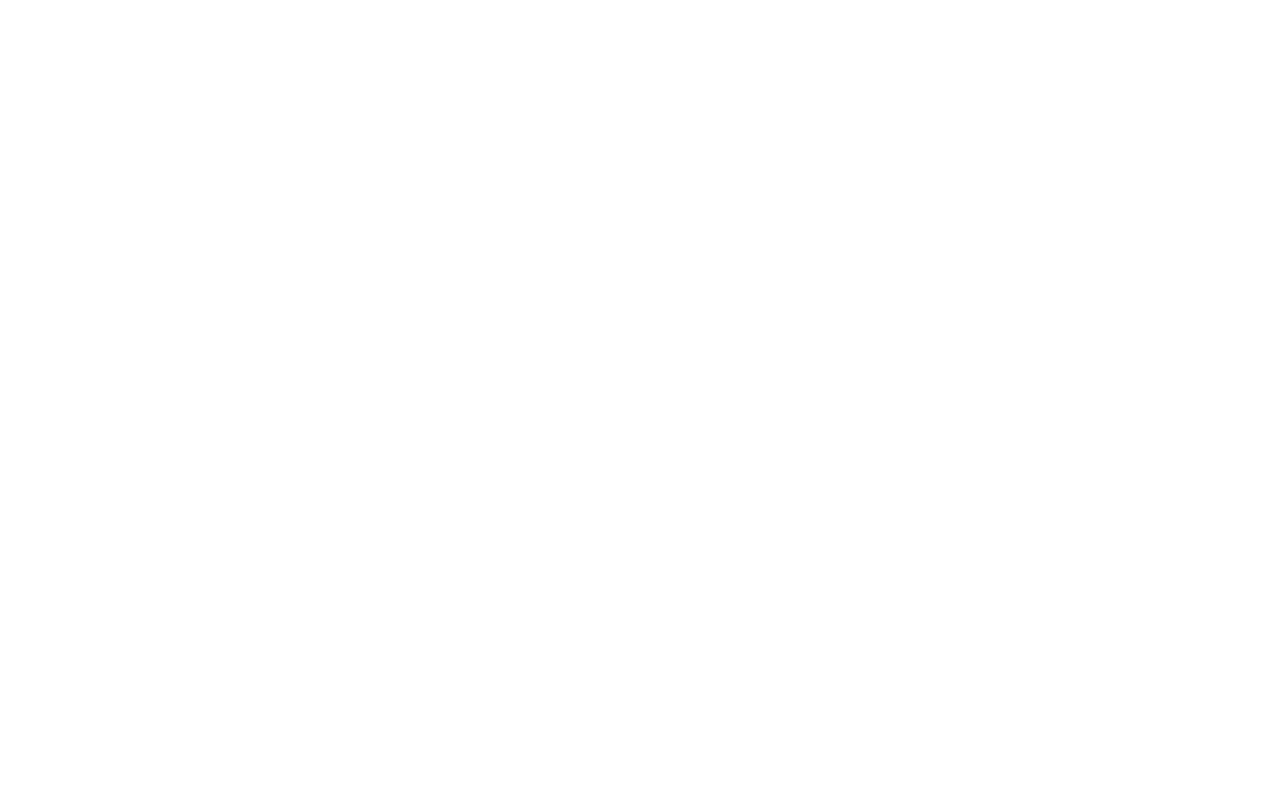
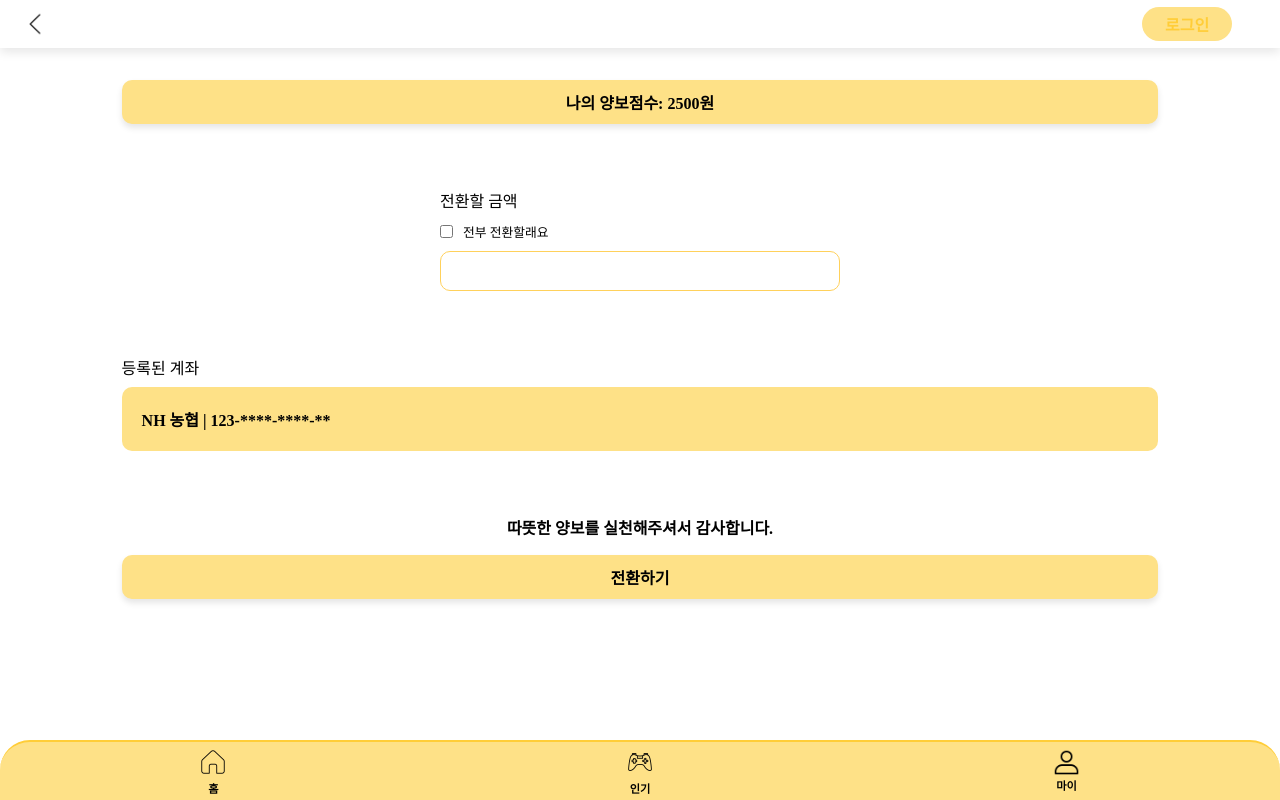
Before and after one commit to Bewheneverwhatiwant/YieldMe, a React (Vite) app in the folder yieldme/: page /cashback in a window 1280 px wide. Before the commit this address had no page. Built offline with nearby package versions, Linux system fonts and the light colour scheme.

Commit message:
[ADD] 캐시백 화면 추가

```diff
--- a/yieldme/src/Router.jsx
+++ b/yieldme/src/Router.jsx
@@ -14,6 +14,7 @@
 import YieldHistory from './pages/mainpage/mypage/yieldhistory';
 import PointCharge from './pages/mainpage/mypage/pointcharge';
 import Favor from './pages/mainpage/favor/favor';
+import Cashback from './pages/mainpage/homepage/cashback';
 
 const AppRouter = () => {
     return (
@@ -33,6 +34,7 @@
                     <Route path="/myyield" element={<MyYield />} />
                     <Route path="/yieldhistory" element={<YieldHistory />} />
                     <Route path="/pointcharge" element={<PointCharge />} />
+                    <Route path="/cashback" element={<Cashback />} />
                 </Route>
             </Routes>
         </Router>
--- /dev/null
+++ b/yieldme/src/pages/mainpage/homepage/cashback.jsx
@@ -0,0 +1,160 @@
+import React, { useState } from 'react';
+import styled from 'styled-components';
+import CustomColumn from '../../../Components/Container/CustomColumn';
+import CustomRow from '../../../Components/Container/CustomRow';
+import CustomFont from '../../../Components/Container/CustomFont';
+
+const ContainerCenter = styled.div`
+  display: flex;
+  flex-direction: column;
+  align-items: center;
+  gap: 10px;
+  width: 100%;
+  min-height: 100vh;
+`;
+
+const PageContainer = styled(ContainerCenter)`
+  width: 100%;
+  display: flex;
+  flex-direction: column;
+  justify-content: flex-start;
+  padding-top: 10vh;
+  padding-bottom: 5vh;
+  gap: 6rem;
+  position: relative;
+  background-color: white;
+  padding-bottom: 10vh;
+`;
+
+const PointsDisplay = styled.div`
+display: flex;
+align-itmes: center;
+justify-content: center;
+width: 90%;
+  background-color: #FEE187;
+  padding: 10px;
+  border-radius: 10px;
+  box-shadow: 0px 4px 6px rgba(0, 0, 0, 0.1);
+`;
+
+const FormGroup = styled.div`
+  display: flex;
+  flex-direction: column;
+  align-items: flex-start;
+  width: 100%;
+  max-width: 400px;
+  gap: 10px;
+`;
+
+const Input = styled.input`
+  width: 100%;
+  padding: 10px;
+  border: 1px solid #FFD15B;
+  border-radius: 10px;
+  font-size: 1rem;
+`;
+
+const CheckboxGroup = styled.div`
+  display: flex;
+  align-items: center;
+  gap: 10px;
+`;
+
+const AccountInfo = styled.div`
+  background-color: #FEE187;
+  padding: 20px;
+  border-radius: 10px;
+  width: 100%;
+  display: flex;
+  align-items: center;
+  justofy-content: center;
+`;
+
+const Button = styled.button`
+  background-color: #FEE187;
+  padding: 10px;
+  border: none;
+  border-radius: 10px;
+  cursor: pointer;
+  width: 90%;
+  box-shadow: 0px 4px 6px rgba(0, 0, 0, 0.1);
+`;
+
+const Cashback = () => {
+    const [points, setPoints] = useState(2500);
+    const [amount, setAmount] = useState('');
+    const [useAllPoints, setUseAllPoints] = useState(false);
+
+    const handleCheckboxChange = () => {
+        setUseAllPoints(!useAllPoints);
+        if (!useAllPoints) {
+            setAmount(points);
+        } else {
+            setAmount('');
+        }
+    };
+
+    const handleInputChange = (e) => {
+        setAmount(e.target.value);
+    };
+
+    const handleSubmit = () => {
+        if (amount === '') {
+            alert('전환할 금액을 먼저 입력해주세요.');
+        } else {
+            // 전환 로직 추가
+            alert(`${amount}원이 전환되었습니다.`);
+        }
+    };
+
+    return (
+        <ContainerCenter>
+            <PageContainer>
+                <CustomColumn width='90%' alignItems='center' justifyContent='center' gap='4rem'>
+                    <PointsDisplay>
+                        <CustomFont color='black' font='1rem' fontWeight='bold'>나의 양보점수: {points}원</CustomFont>
+                    </PointsDisplay>
+
+                    <CustomColumn width='90%' alignItems='center' justifyContent='center' gap='1rem'>
+                        <FormGroup>
+                            <CustomFont font='1rem' color='black'>전환할 금액</CustomFont>
+                            <CheckboxGroup>
+                                <input
+                                    type="checkbox"
+                                    checked={useAllPoints}
+                                    onChange={handleCheckboxChange}
+                                />
+                                <CustomFont font='0.8rem' color='black'>전부 전환할래요</CustomFont>
+                            </CheckboxGroup>
+                            <Input
+                                type="text"
+                                value={amount}
+                                onChange={handleInputChange}
+                                disabled={useAllPoints}
+                            />
+                        </FormGroup>
+                    </CustomColumn>
+
+                    <CustomColumn width='90%' alignItems='center' justifyContent='center' gap='0.5rem'>
+                        <CustomRow width='100%' alignItems='center' justifyContent='flex-start'>
+                            <CustomFont color='black' font='1rem'>등록된 계좌</CustomFont>
+                        </CustomRow>
+                        <AccountInfo>
+                            <CustomFont color='black' font='1rem' fontWeight='bold'>NH 농협 | 123-****-****-**</CustomFont>
+                        </AccountInfo>
+                    </CustomColumn>
+
+                    <CustomColumn width='100%' alignItems='center' justifyContent='center' gap='1rem'>
+                        <CustomFont color='black' font='1rem' fontWeight='bold'>따뜻한 양보를 실천해주셔서 감사합니다.</CustomFont>
+                        <Button onClick={handleSubmit}>
+                            <CustomFont color='black' font='1rem' fontWeight='bold'>전환하기</CustomFont>
+                        </Button>
+                    </CustomColumn>
+
+                </CustomColumn>
+            </PageContainer>
+        </ContainerCenter >
+    );
+};
+
+export default Cashback;
```
